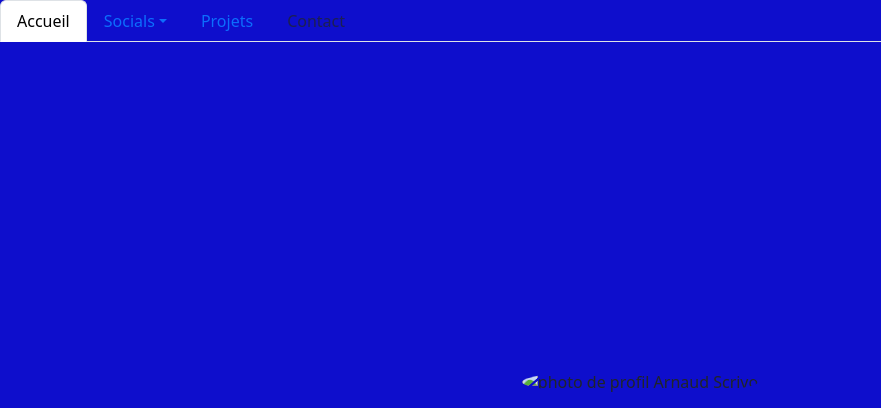
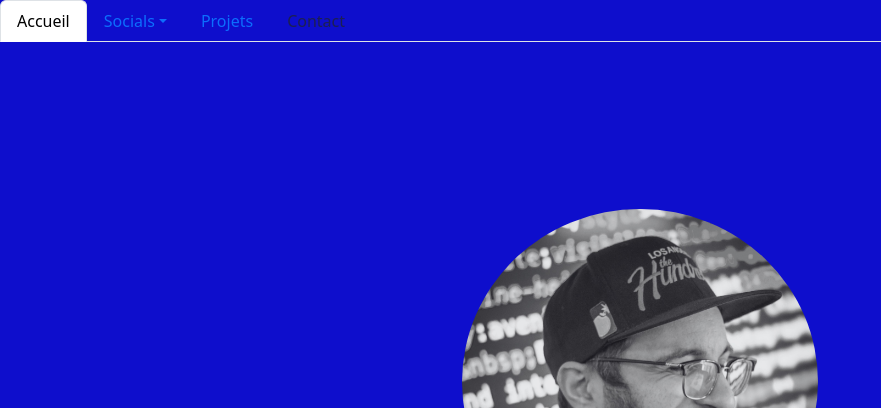
Before and after one commit to screwedupclick/portfolio, a plain HTML site: page index.html in a window 1280 px wide. Shown: the top 408 px of the page, without its empty margins (0-881 px from the left). Drawn offline with nearby package versions, Linux system fonts and the light colour scheme; the site is published under a folder, as on GitHub Pages, so addresses that start at the root find nothing.

Commit message:
ajout de la photo de profil

```diff
--- a/index.html
+++ b/index.html
@@ -92,7 +92,7 @@
             <div class="container">
                 <div class="row justify-content-center align-items-center vh-100">
                     <div class="col-4 text-center">
-                        <img src="/img/Untitled design.jpg" alt="photo de profil Arnaud Scrivo" class="img-fluid rounded-circle mb-4">
+                        <img src="img/Untitled design.jpg" alt="photo de profil Arnaud Scrivo" class="img-fluid rounded-circle mb-4">
                         <h1>Arnaud SCRIVO</h1>
                         <p>Développeur Web junior</p>
                     </div>
```
